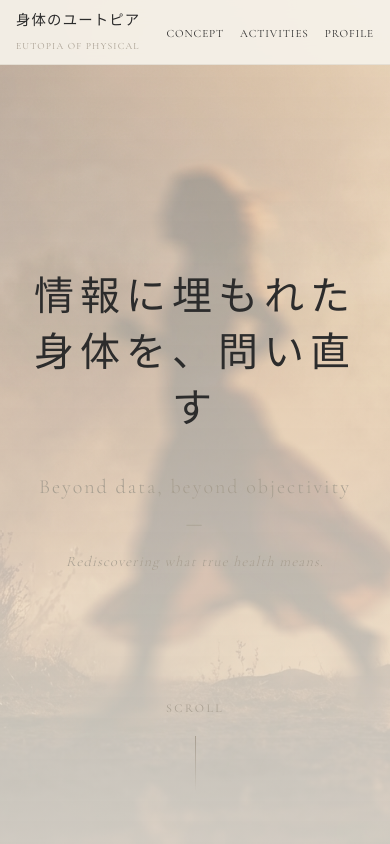
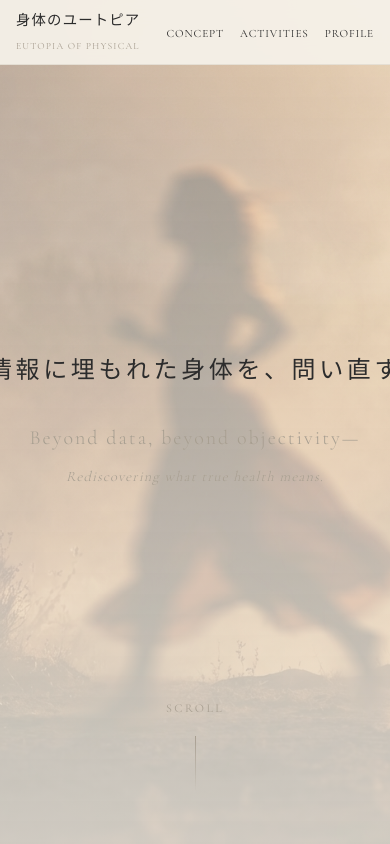
Before and after one commit to yuto-tashiro/eutopia-of-physical, a plain HTML site: page index.html in a window 390 px wide. Shown: the top 844 px of the page. Drawn offline with nearby package versions, Linux system fonts and the light colour scheme.

Commit message:
Fix hero title text wrapping on mobile screens

```diff
--- a/index.html
+++ b/index.html
@@ -37,7 +37,7 @@
             <div class="hero-overlay"></div>
         </div>
         <div class="hero-content">
-            <h2 class="hero-title-ja">情報に埋もれた身体を、<br>問い直す</h2>
+            <h2 class="hero-title-ja">情報に埋もれた身体を、問い直す</h2>
             <p class="hero-subtitle-en">Beyond data, beyond objectivity—</p>
             <p class="hero-subtitle-en-small">Rediscovering what true health means.</p>
         </div>
--- a/styles.css
+++ b/styles.css
@@ -234,12 +234,13 @@ ul {
 }
 
 .hero-title-ja {
-    font-size: clamp(2.5rem, 6vw, 4.5rem);
+    font-size: clamp(1.5rem, 5vw, 4.5rem);
     font-weight: 400;
     letter-spacing: 0.15em;
     line-height: 1.4;
     margin-bottom: var(--spacing-md);
     color: var(--color-sumi);
+    white-space: nowrap;
 }
 
 .hero-subtitle-en {
@@ -676,10 +677,6 @@ ul {
         font-size: 0.85rem;
     }
 
-    .hero-title-ja br {
-        display: none;
-    }
-
     .concept-block {
         padding-left: var(--spacing-md);
     }
```
